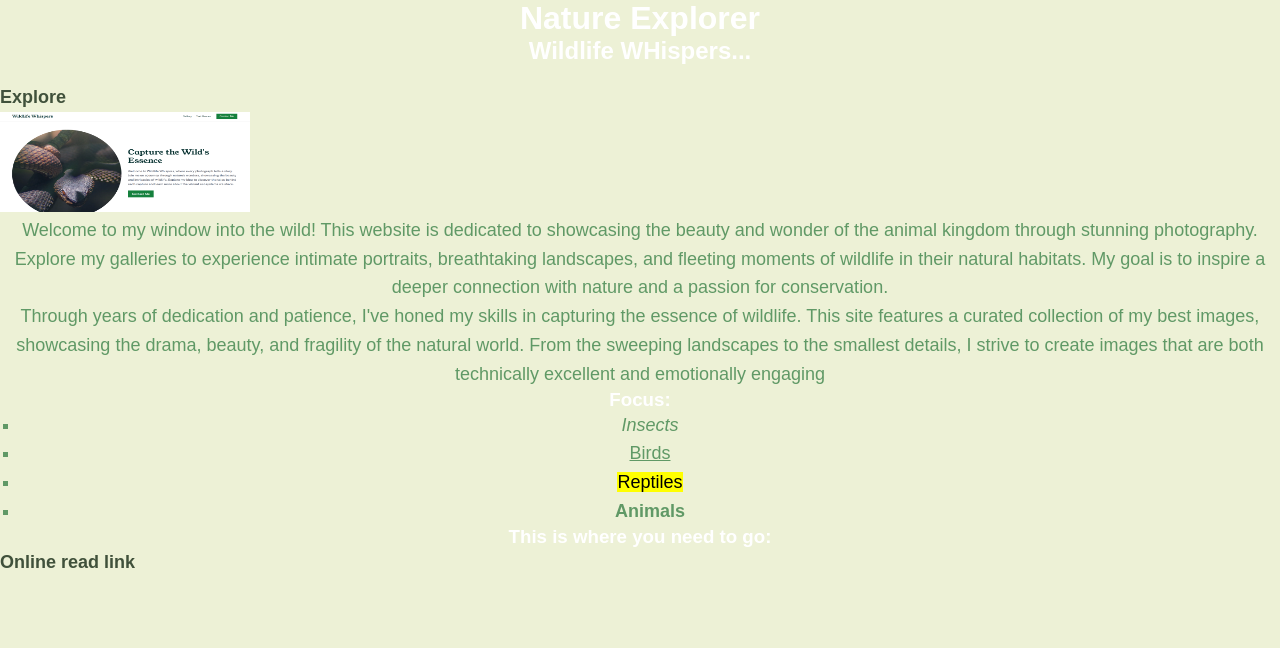
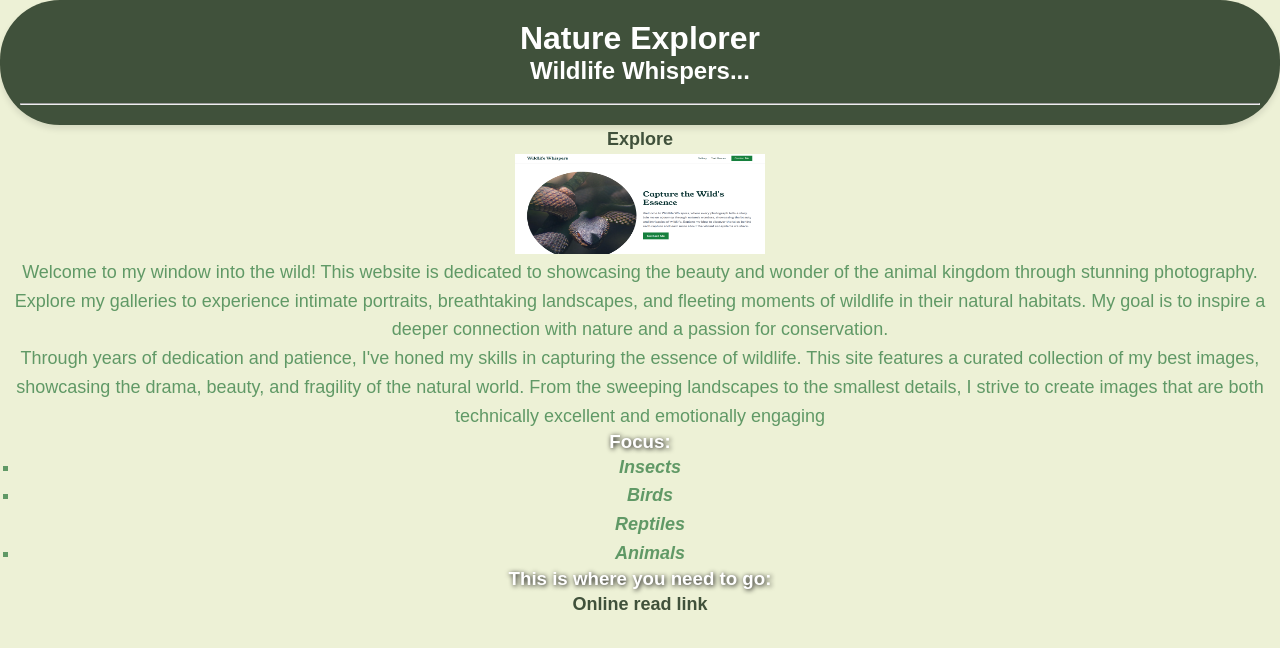
Before and after one commit to Adi7coder/Aditya-portfolio, a plain HTML site: page public/Nature.html in a window 1280 px wide. Drawn offline with Linux system fonts and the light colour scheme; a web font is replaced by a local one.

Commit message:
Update Nature.html

```diff
--- a/public/Nature.html
+++ b/public/Nature.html
@@ -5,11 +5,17 @@
         <meta name="viewport" content="width=device-width, initial-scale=1.0">
         <title>Nature</title>
         <link rel="stylesheet" href="./style2.css">
-
+        <header><h1>Nature Explorer</h1>
+            <h2>Wildlife Whispers...</h2><br>
+            <hr>
+        </header>
         <body>
-            <h1>Nature Explorer</h1>
-            <h2>Wildlife WHispers...</h2><br>
-            <a href="https://soloist.ai/adi-wildlifewhispers">Explore</a><br>
+            <style>
+                body{
+                    text-align: center;
+                }
+            </style>
+             <a href="https://soloist.ai/adi-wildlifewhispers">Explore</a><br>
             <img src="../assets/images/natureExp.png " width="250" height="100" alt="It is a picture of a dragon"/>
             <p> Welcome to my window into the wild! This website is dedicated to showcasing the beauty and wonder of the animal kingdom through stunning photography.
                 Explore my galleries to experience intimate portraits, breathtaking landscapes, and fleeting moments of wildlife in their natural habitats.
@@ -18,11 +24,16 @@
                 This site features a curated collection of my best images, showcasing the drama, beauty, and fragility of the natural world.
                 From the sweeping landscapes to the smallest details, I strive to create images that are both technically excellent and emotionally engaging</p>
             <h3>Focus:</h3>
+            <style>
+                h3{
+                    text-shadow: black 1px 1px 5px;
+                }
+            </style>
             <ul>
-                <li><em>Insects</em></li>
-                <li><ins>Birds</ins></li>
-                <li><mark>Reptiles</mark></li>
-                <li><strong>Animals</strong></li>
+                <li><strong><em>Insects</em></strong></li>
+                <li><strong><em>Birds</em></strong></li>
+                <strong><em>Reptiles</em></strong></li>
+                <li><strong><em>Animals</em></strong></li>
             </ul>
             <h3>This is where you need to go:</h3>
             <a href="https://soloist.ai/adi-wildlifewhispers">Online read link</a>
```
